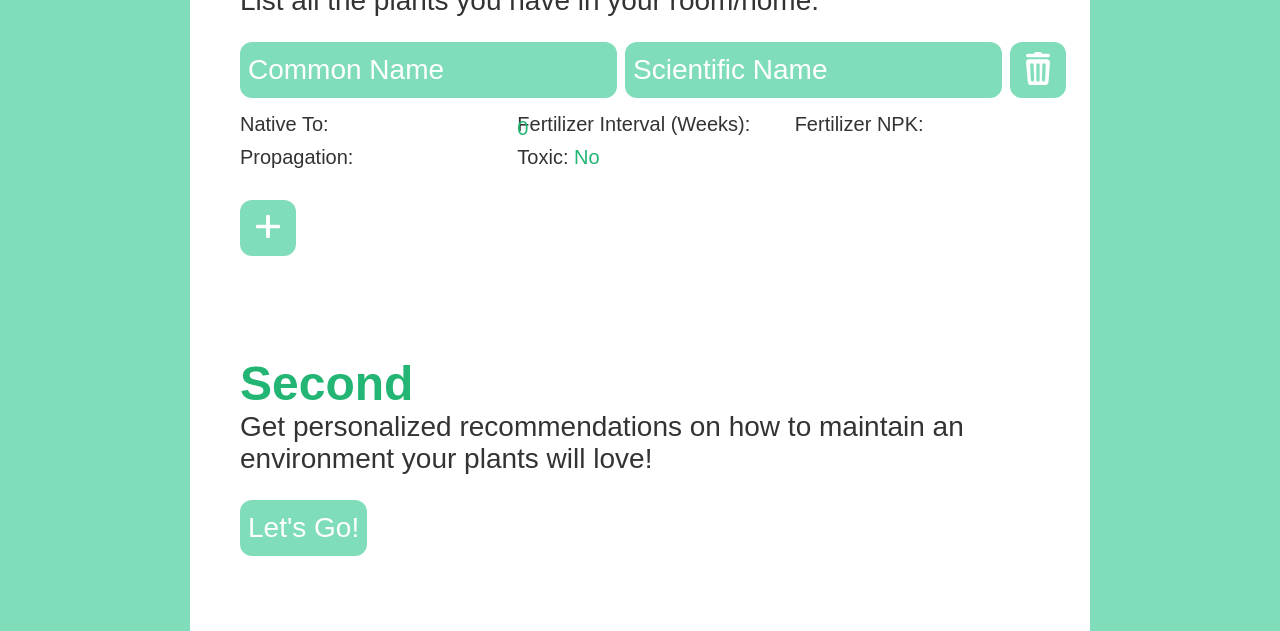
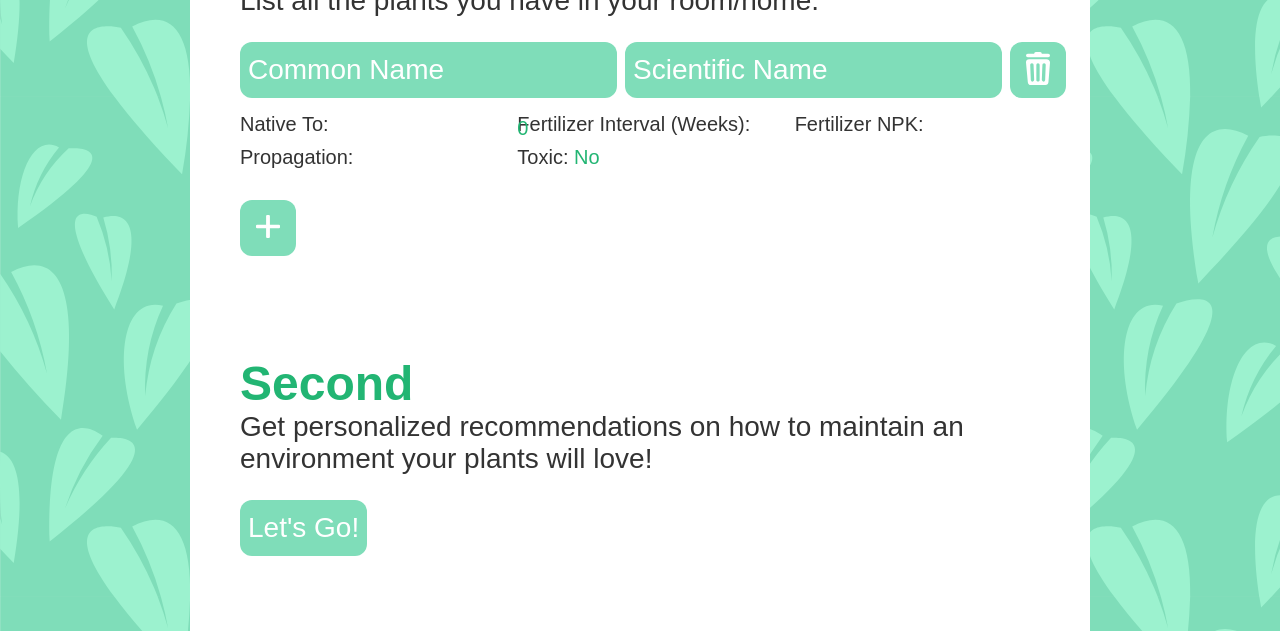
Before and after one commit to williamdoesdev/houseplantthermostat, a Gatsby site: page / in a window 1280 px wide. Shown: the part 403-1034 px from the top of the page. Built offline with nearby package versions, Linux system fonts and the light colour scheme; Gatsby itself is replaced by a stand-in of ours; a web font is replaced by a local one.

Commit message:
Added patterned background

```diff
--- a/src/styles/main.css
+++ b/src/styles/main.css
@@ -1,5 +1,6 @@
 .container {
-  background-color: #7fddb9;
+  background-image: url("../assets/leaftiles.svg");
+  background-size: 500px;
   min-height: 100vh;
 }
 
```
Also changed, not shown: src/pages/index.js (+9 -9 lines), src/assets/Favicon.svg (added), src/assets/leaftiles.svg (added).
